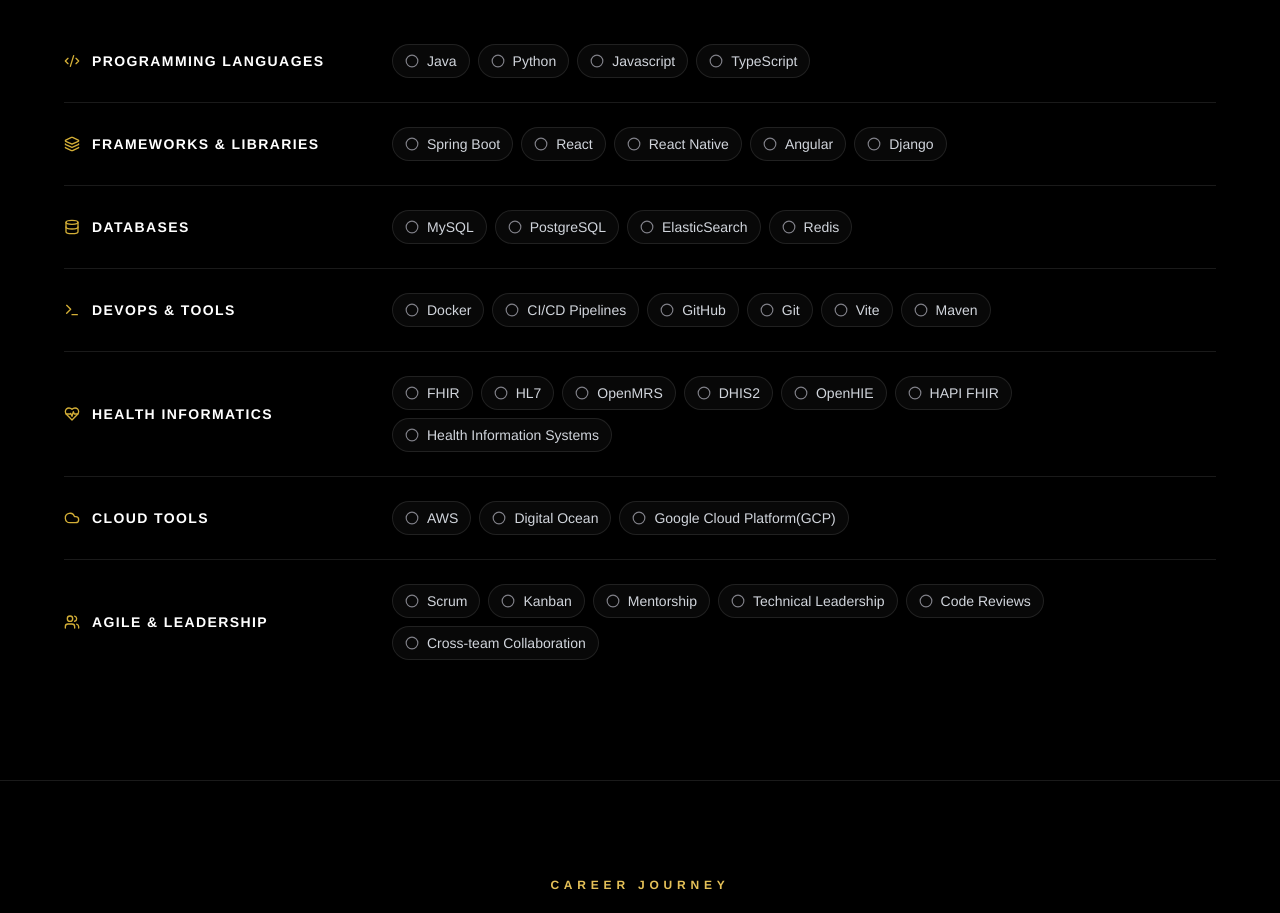
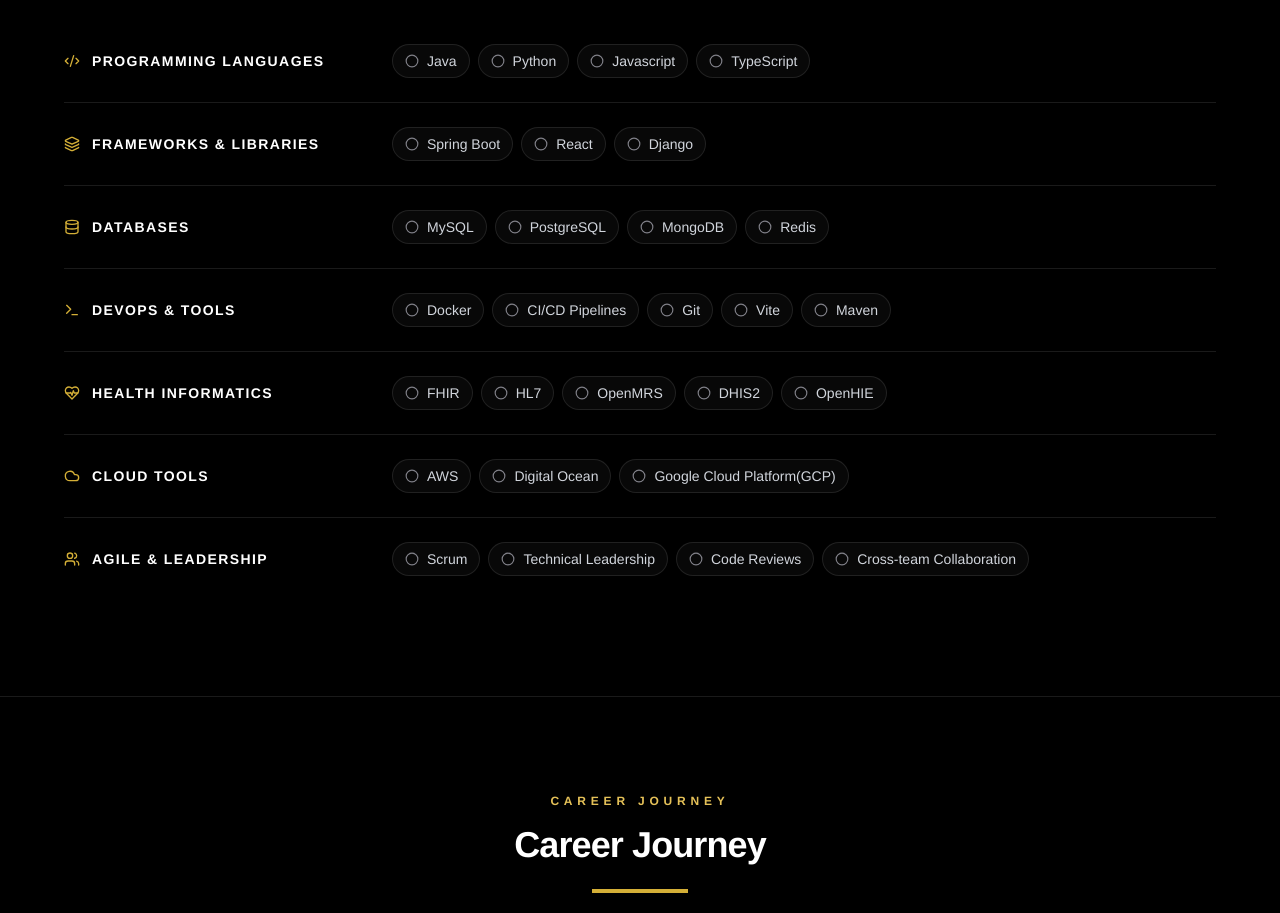
Before and after one commit to nelsonkimaiga/kimaigaportfolio, a React (Vite) app: page / in a window 1280 px wide. Shown: the part 1480-2393 px from the top of the page. Built offline with nearby package versions, Linux system fonts and the light colour scheme.

Commit message:
Update skills and competencies

```diff
--- a/src/App.tsx
+++ b/src/App.tsx
@@ -327,22 +327,22 @@
   {
     title: 'Frameworks & Libraries',
     icon: Layers,
-    skills: ['Spring Boot', 'React', 'React Native', 'Angular', 'Django']
+    skills: ['Spring Boot', 'React', 'Django']
   },
   {
     title: 'Databases',
     icon: Database,
-    skills: ['MySQL', 'PostgreSQL', 'ElasticSearch', 'Redis']
+    skills: ['MySQL', 'PostgreSQL', 'MongoDB', 'Redis']
   },
   {
     title: 'DevOps & Tools',
     icon: Terminal,
-    skills: ['Docker', 'CI/CD Pipelines', 'GitHub', 'Git', 'Vite', 'Maven']
+    skills: ['Docker', 'CI/CD Pipelines', 'Git', 'Vite', 'Maven']
   },
   {
     title: 'Health Informatics',
     icon: HeartPulse,
-    skills: ['FHIR', 'HL7', 'OpenMRS', 'DHIS2', 'OpenHIE', 'HAPI FHIR', 'Health Information Systems']
+    skills: ['FHIR', 'HL7', 'OpenMRS', 'DHIS2', 'OpenHIE']
   },
   {
     title: 'Cloud Tools',
@@ -352,7 +352,7 @@
   {
     title: 'Agile & Leadership',
     icon: Users,
-    skills: ['Scrum', 'Kanban', 'Mentorship', 'Technical Leadership', 'Code Reviews', 'Cross-team Collaboration']
+    skills: ['Scrum', 'Technical Leadership', 'Code Reviews', 'Cross-team Collaboration']
   },
 ];
 
```
